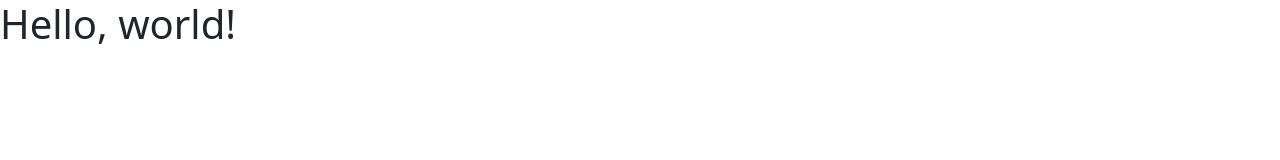
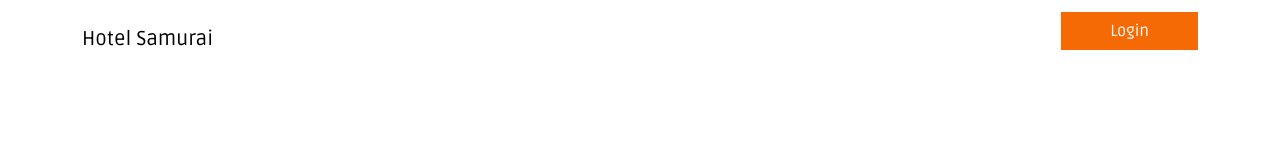
Before and after one commit to rodrigosantos77/projeto-reserva, a plain HTML site: page index.html in a window 1280 px wide. Drawn offline with nearby package versions, Linux system fonts and the light colour scheme.

Commit message:
montagem da navbar do projeto

```diff
--- /dev/null
+++ b/assets/css/buttons.css
@@ -0,0 +1,16 @@
+
+
+.btn-orange {
+    color: var(--bg-white);
+    background-color: var(--bg-orange);
+    outline: none;
+    box-shadow: none;
+    font-size: 1rem;
+    font-family: 'Ruda', sans-serif;
+    font-weight: 400;
+}
+
+.btn-orange:hover {
+    color: var(--bg-white);
+    background-color: var(--bg-orange);
+    }
--- /dev/null
+++ b/assets/css/navbar.css
@@ -0,0 +1,7 @@
+
+/* configuracoes de background do navbar */
+
+.bg-orange {
+    color: var(--bg-white);
+    background-color: var(--bg-orange);
+}
--- /dev/null
+++ b/assets/css/theme.css
@@ -0,0 +1,26 @@
+@import url('https://fonts.googleapis.com/css2?family=Ruda:wght@400;500;700;800&display=swap');
+@import url('./navbar.css');
+@import url('./buttons.css');
+
+
+
+/*CRIACAO DAS VARIAVEIS DE CORES PARA A PAGINA */
+
+:root{
+ --bg-orange:       #F56A05;
+ --bg-orange-hover: #d85F08;
+ --bg-black:        #000000;
+ --bg-marron-1:     #757575;
+ --bg-marron-2:     #F4F4F4;
+ --bg-white:        #FFFFFF;
+ --bg-yelllow:      #FBC705;
+ --bg-roxo:         #E9008C;
+}
+
+html, body {
+    font-size: 16px;
+    font-family: 'Ruda', sans-serif;
+    font-weight: 400;
+    width: 100%;
+    height: 100%;
+}
--- a/index.html
+++ b/index.html
@@ -10,11 +10,38 @@
 
   </head>
   <body>
-    <h1>Hello, world!</h1>
+
+    <nav class="navbar navbar-expand-lg navbar-light bg-white">
+        <div class="container pt-1  pb-1">
+          <a class="navbar-brand" href="#">Hotel Samurai</a>
+          <button class="navbar-toggler" type="button" data-bs-toggle="collapse" data-bs-target="#navbarNav"
+          aria-controls="navbarNav" aria-expanded="false" aria-label="toggle navigation">
+            <svg xmlns="http://www.w3.org/2000/svg" width="1.5em" height="1.5em" fill="currentColor" class="bi bi-list" viewBox="0 0 16 16">
+            <path fill-rule="evenodd" d="M2.5 12a.5.5 0 0 1 .5-.5h10a.5.5 0 0 1 0 1H3a.5.5 0 0 1-.5-.5m0-4a.5.5 0 0 1 .5-.5h10a.5.5 0 0 1 0 1H3a.5.5 0 0 1-.5-.5m0-4a.5.5 0 0 1 .5-.5h10a.5.5 0 0 1 0 1H3a.5.5 0 0 1-.5-.5"/>
+            </svg>
+          </button>
+
+          <div class="collapse navbar-collapse d-lg-flex justify-content-lg-end" id="navbarNav">
+
+            <ul class="navbarNav">
+                <!-- botao para aparecer quando a tela ficar menor-->
+               <li class="nav-item d-block d-md-none d-lg-none pb-2 pt-2">
+                   <a class="btn btn-orange  w-100 rounded-0" href="#" type="button">Login</a>
+                </li>
+                <li class="nav-item d-none d-md-block d-lg-block">
+                    <a class="btn btn-orange rounded-0 ps-lg-5 pe-lg-5" href="#" type="button">Login</a>
+                 </li>
+            </ul>
+          </div>
+        </div>
+      </nav>
+
+
+  </body>
+
+  <script src="https://cdn.jsdelivr.net/npm/@popperjs/core@2.11.8/dist/umd/popper.min.js"></script>
+  <script src="https://cdn.jsdelivr.net/npm/bootstrap@5.3.3/dist/js/bootstrap.min.js"></script>
 
 
 
- <script src="https://cdn.jsdelivr.net/npm/@popperjs/core@2.11.8/dist/umd/popper.min.js"></script>
-<script src="https://cdn.jsdelivr.net/npm/bootstrap@5.3.3/dist/js/bootstrap.min.js"></script>
-  </body>
 </html>
--- a/style.css
+++ b/style.css
@@ -1 +1,3 @@
 /* arquivos css*/
+
+@import './assets/css/theme.css';
```
